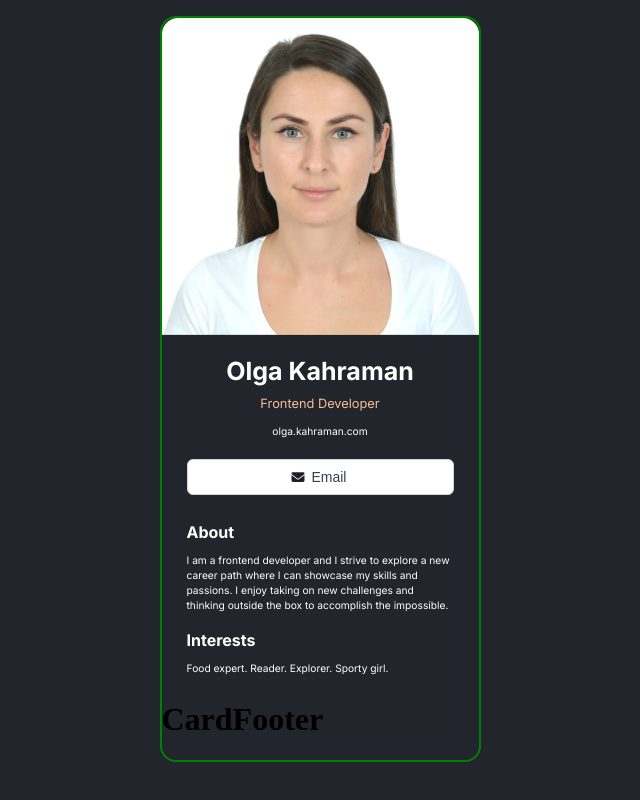
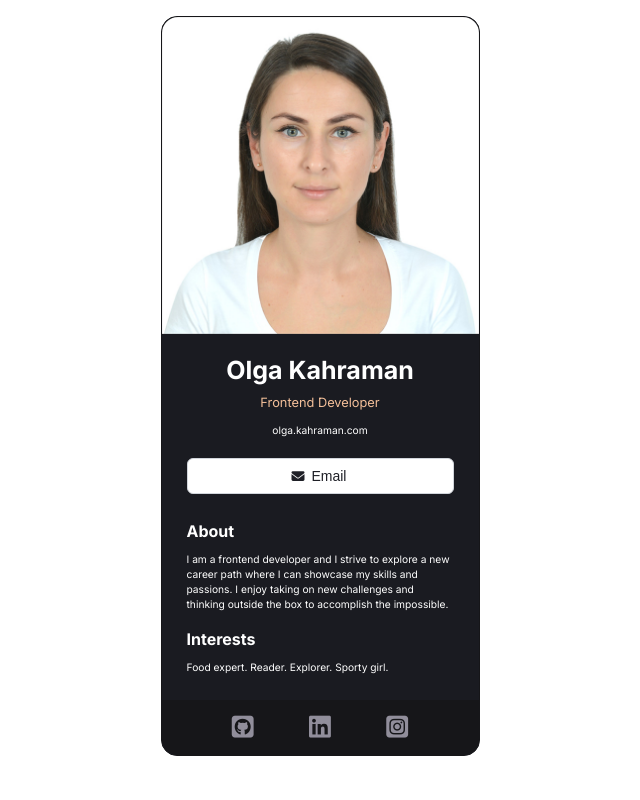
Before and after one commit to olgakahraman/Dijital-business-card, a React (Vite) app: page / in a window 1280 px wide. Shown: the whole page, without its empty margins (320-960 px from the left). Built offline with nearby package versions, Linux system fonts and the light colour scheme.

Commit message:
added some styling to footer and added social links to the project

```diff
--- a/src/App.css
+++ b/src/App.css
@@ -1,13 +1,14 @@
 body {
   margin: 0;
   padding: 0;
-  background-color: #23252c;
+
 }
 .container {
   margin: 1em auto;
   width: 317px;
-  border: 2px solid green;
+  border: 1px solid #161619;
   border-radius: 16px;
+   background-color: #1A1B21;
 }
 .avatar-img {
   width: 100%;
@@ -18,6 +19,7 @@ body {
   font-family: "Inter", sans-serif;
   line-height: 15px;
   margin: 25px;
+
 }
 .card-body h1 {
   font-size: 25px;
@@ -45,11 +47,17 @@ button {
   font-size: 14px;
   font-weight: 500;
   color: #374151;
+  transition: 150ms ease-in-out;
 }
 button i {
   color: #1e1f26;
   font-size: 13px;
   margin-right: 3px;
+}
+button:hover{
+    cursor:pointer;
+    background-color:#d1d5db;
+
 }
 .card-body h2 {
   font-size: 16px;
@@ -60,3 +68,22 @@ button i {
    margin-top: 30px;
 
 }
+.footer{
+background-color: #161619;
+padding:15px;
+border-radius: 0 0 16px 16px;
+ ;
+}
+.footer i{
+    color:#918E9B;
+    font-size: 25px;
+
+}
+.social-links{
+    display: flex;
+    justify-content: space-evenly;
+}
+a{
+    text-decoration: none;
+    color:#1e1f26;
+}
--- a/src/components/CardFooter.jsx
+++ b/src/components/CardFooter.jsx
@@ -2,6 +2,34 @@ import React from "react";
 
 export default function CardFooter() {
  return (
-<h1>CardFooter</h1>
- )
+   <div className="footer">
+     <div className="social-links">
+       <a
+         href="https://github.com/olgakahraman"
+         target="_blank"
+         rel="noopener noreferrer"
+         title="Github Profile"
+       >
+         <i className="fa-brands fa-square-github"></i>
+       </a>
+       <a
+         href="http://www.linkedin.com/in/olga-kahraman"
+         target="_blank"
+         rel="noopener noreferrer"
+         title="Linkedin Profile"
+       >
+         <i className="fa-brands fa-linkedin"></i>
+       </a>
+       <a
+         href="http://www.instagram.com/olga_d.khrmn/"
+         target="_blank"
+         rel="noopener noreferrer"
+         title="Instagram Profile"
+       >
+         <i className="fa-brands fa-square-instagram"></i>
+       </a>
+
+     </div>
+   </div>
+ );
 }
--- a/src/components/EmailBtn.jsx
+++ b/src/components/EmailBtn.jsx
@@ -3,7 +3,13 @@ import React from "react";
 export default function EmailBtn() {
   return (
     <button>
-      <i className="fa-solid fa-envelope"></i> Email
+      <a
+        href="mailto:ol.khrmn@gmail.com"
+        target="_blank"
+        rel="noopener noreferrer"
+      >
+        <i className="fa-solid fa-envelope"></i> Email
+      </a>
     </button>
   );
 }
```
